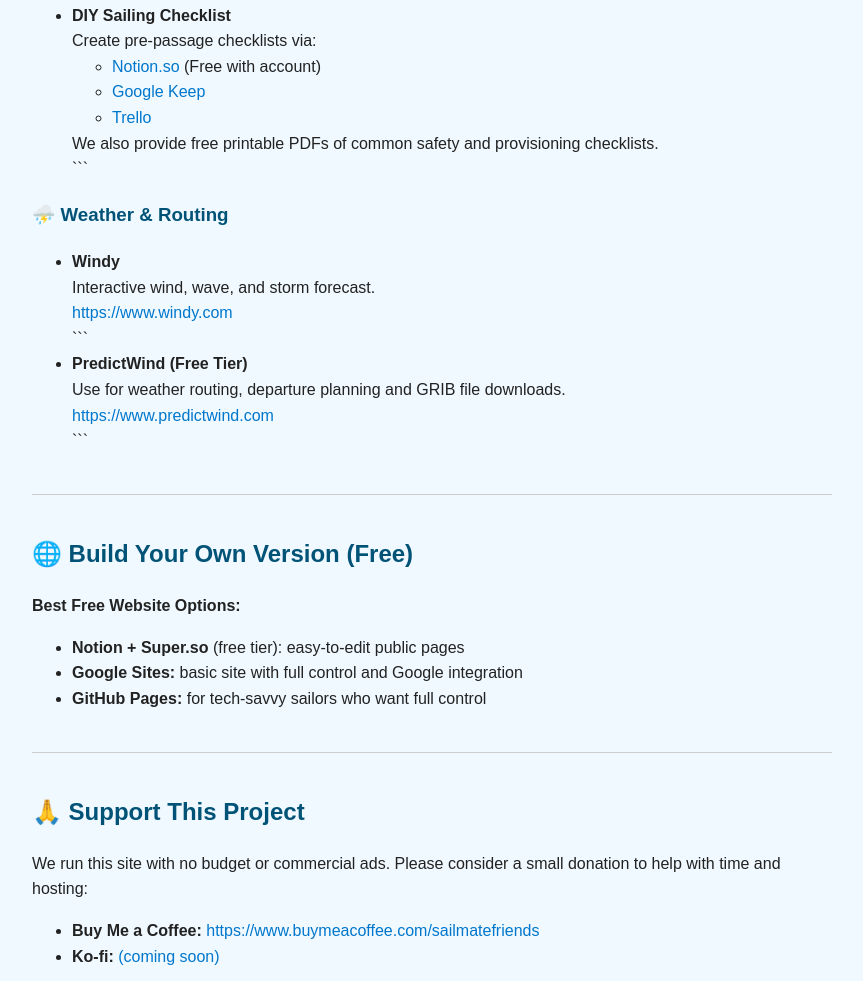
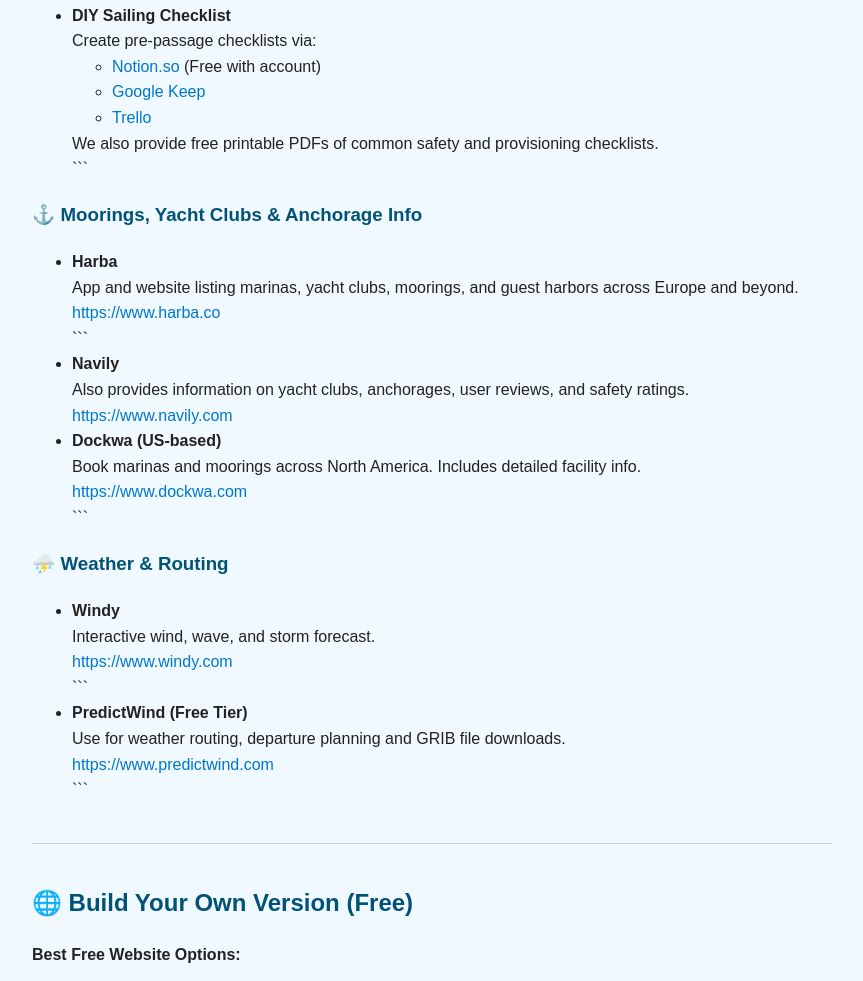
Before and after one commit to SailorCraft/Sail-Mate, a plain HTML site: page index.html in a window 1280 px wide. Shown: the part 1047-2028 px from the top of the page, without its empty margins (208-1071 px from the left). Drawn offline with Linux system fonts and the light colour scheme.

Commit message:
Update index.html

````diff
--- a/index.html
+++ b/index.html
@@ -88,6 +88,24 @@ We also provide free printable PDFs of common safety and provisioning checklists
 
   </ul>
 
+  <h3>⚓ Moorings, Yacht Clubs & Anchorage Info</h3>
+  <ul>
+    <li><strong>Harba</strong><br>
+    App and website listing marinas, yacht clubs, moorings, and guest harbors across Europe and beyond.<br>
+    <a href="https://www.harba.co" target="_blank">https://www.harba.co</a></li>
+
+```
+<li><strong>Navily</strong><br>
+Also provides information on yacht clubs, anchorages, user reviews, and safety ratings.<br>
+<a href="https://www.navily.com" target="_blank">https://www.navily.com</a></li>
+
+<li><strong>Dockwa (US-based)</strong><br>
+Book marinas and moorings across North America. Includes detailed facility info.<br>
+<a href="https://www.dockwa.com" target="_blank">https://www.dockwa.com</a></li>
+```
+
+  </ul>
+
   <h3>⛈️ Weather & Routing</h3>
   <ul>
     <li><strong>Windy</strong><br>
````
